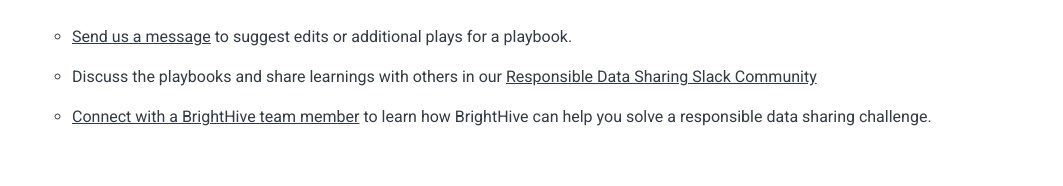
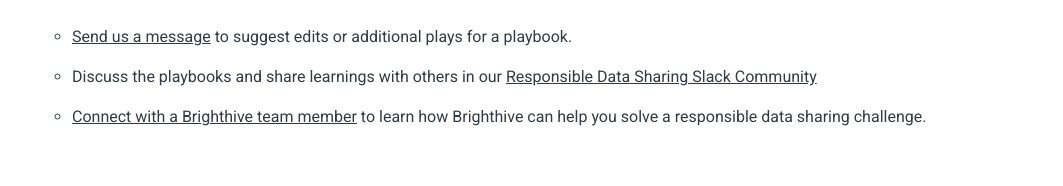
Before and after one commit to brighthive/playbooks, a Jekyll site: the page built from index.html, in a window 1280 px wide. Shown: the part 730-916 px from the top of the page, without its empty margins (104-1167 px from the left). Built offline with Jekyll 4.4.1, drawn with Linux system fonts in a browser that asks for light colours.

```diff
--- a/index.html
+++ b/index.html
@@ -3,13 +3,13 @@
 <!DOCTYPE html>
 <html lang="en">
 <head>
-  <title>BrightHive Responsible Data Use Playbooks</title>
+  <title>Brighthive Responsible Data Use Playbooks</title>
   <meta charset='UTF-8'/>
   <meta name='viewport' content='initial-scale=1,maximum-scale=1,user-scalable=no' />
-  <meta property="og:title" content="BrightHive Responsible Data Use Playbooks" />
+  <meta property="og:title" content="Brighthive Responsible Data Use Playbooks" />
   <meta property="og:image" content="{{site.baseurl}}/assets/images/BH-thumbnail.jpg" />
   <meta property="og:url" content="https://playbooks.brighthive.io" />
-  <meta property="og:description" content="A Catalog of BrightHive's Responsible Data Use Playbooks" />
+  <meta property="og:description" content="A Catalog of Brighthive's Responsible Data Use Playbooks" />
   <!-- <link href='//fonts.googleapis.com/css?family=Merriweather:400,300,700|Source+Sans+Pro:400,700' rel='stylesheet' type='text/css'> -->
   <link rel="preconnect" href="https://fonts.gstatic.com">
   <link href="https://fonts.googleapis.com/css2?family=Montserrat&family=Roboto&family=Roboto+Slab&display=swap" rel="stylesheet">
@@ -24,7 +24,7 @@
 <div id="introduction">
   <div class="outer_container">
     <div class="inner_container">
-      <a id="bh_logo" href="https://brighthive.io" target="_blank" title="Link to BrightHive"><img src='{{site.baseurl}}/assets/images/BH-logo.png' alt="Logo of BrightHive"></a>
+      <a id="bh_logo" href="https://brighthive.io" target="_blank" title="Link to Brighthive"><img src='{{site.baseurl}}/assets/images/BH-logo.png' alt="Logo of Brighthive"></a>
       <h1>Responsible Data Use Playbooks</h1>
       <p>
         The Responsible Data Use Playbooks provide actionable steps to public and private sector leaders who want to use and share data to increase the impact of their COVID-19 response and plan for the future. The playbooks give leaders of these organizations both a framework for designing data collaborations, as well as specific steps they can begin implementing immediately.
@@ -45,7 +45,7 @@
             Discuss the playbooks and share learnings with others in our <a href="https://brighthive.io/slack-community-signup/" title="Responsible Data Sharing Slack Community">Responsible Data Sharing Slack Community</a>
           </li>
           <li>
-            <a href="mailto:info@brighthive.io" title="Connect with a BrightHive team member">Connect with a BrightHive team member</a> to learn how BrightHive can help you solve a responsible data sharing challenge.
+            <a href="mailto:info@brighthive.io" title="Connect with a Brighthive team member">Connect with a Brighthive team member</a> to learn how Brighthive can help you solve a responsible data sharing challenge.
           </li>
         </ul>
       </p>
```
